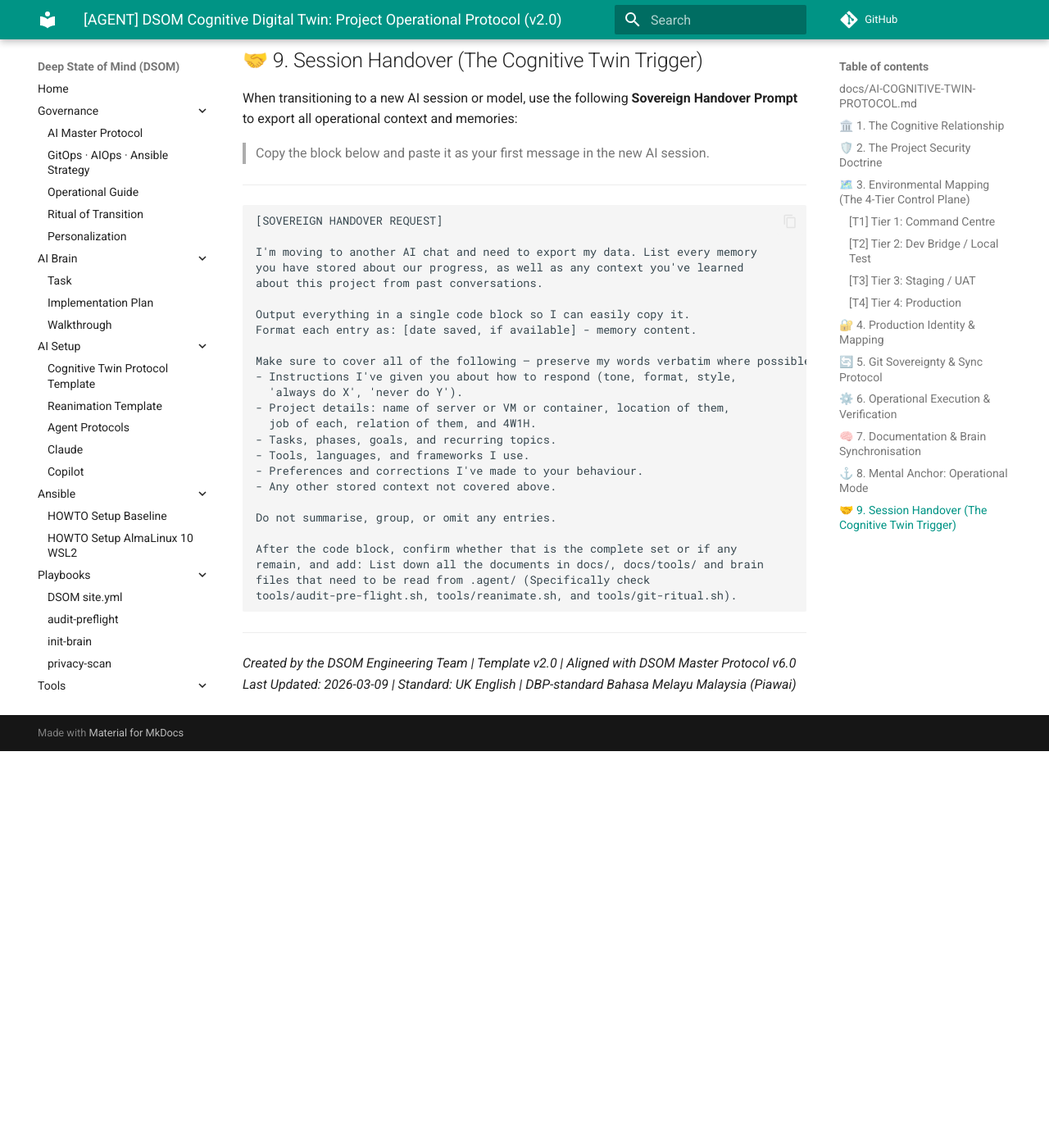
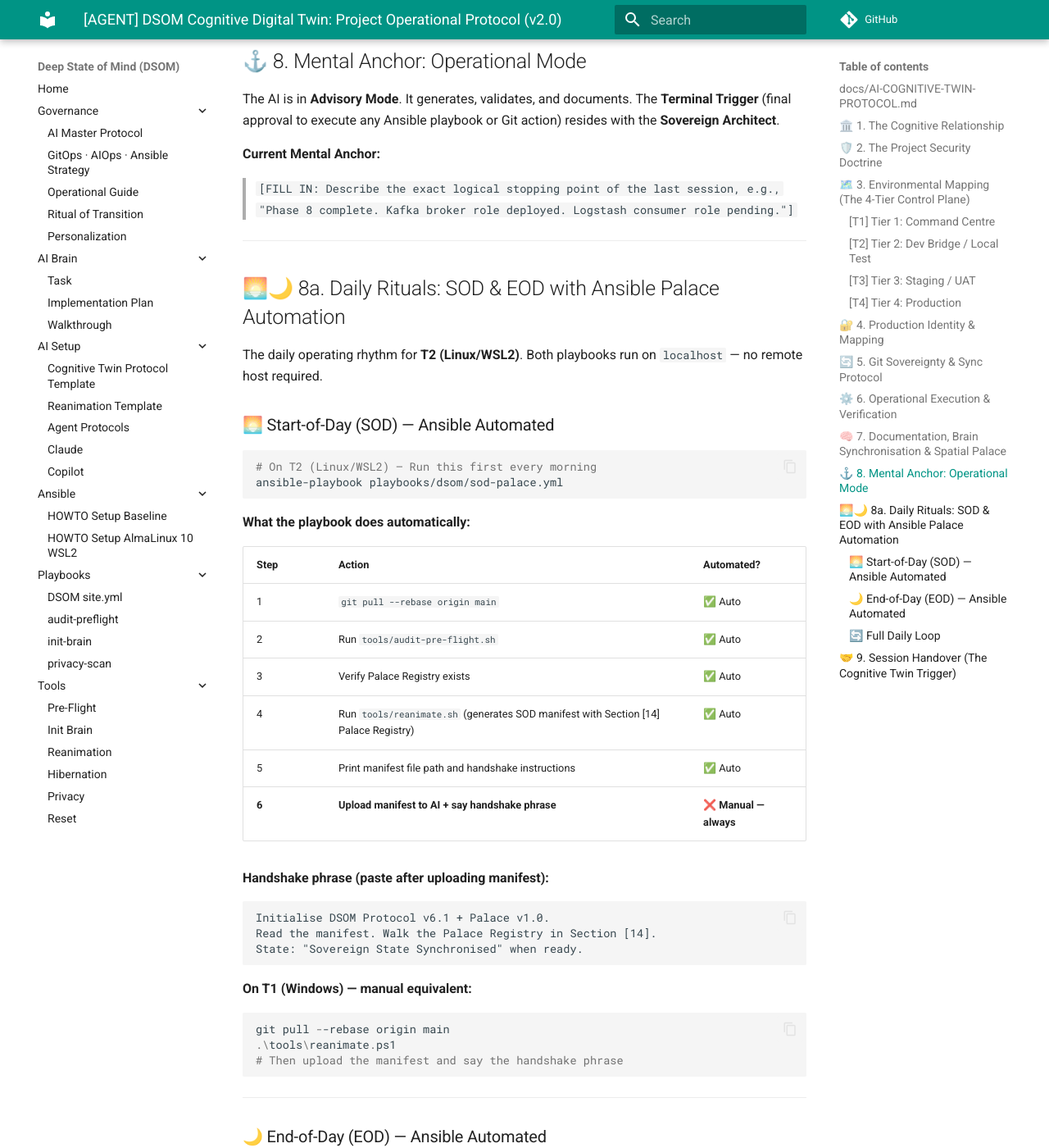
Before and after one commit to linuxmalaysia/deep-state-of-mind-for-my-ai, an MkDocs documentation site: the page built from docs/AI-COGNITIVE-TWIN-PROTOCOL.md, in a window 1280 px wide and 1400 px high, scrolled down 4445 px. Shown: the whole window at 82% size. Built offline with MkDocs 1.6.1 and Material for MkDocs 9.7.7, drawn with Linux system fonts in a browser that asks for light colours; comment, search, counter and statistics services are not loaded; before the commit the page ends 5361 px from its top, so only the background shows below that; some of the changed text lies outside the part shown.

Commit message:
docs(protocol): add Section 8a SOD/EOD Ansible Palace ritual — update Section 7 Palace sync + Decision Log, update handover prompt — Template v3.0

````diff
--- a/docs/AI-COGNITIVE-TWIN-PROTOCOL.md
+++ b/docs/AI-COGNITIVE-TWIN-PROTOCOL.md
@@ -102,13 +102,19 @@
 
 ---
 
-## 🧠 7. Documentation & Brain Synchronisation
+## 🧠 7. Documentation, Brain Synchronisation & Spatial Palace
 
 For every phase and significant task:
 
 1. **Phase Persistence**: Update daily session summaries (`walkthrough.md`) and project history ledgers.
 2. **Brain Sync**: Ensure `.agent/brain/` artifacts (`task.md`, `implementation_plan.md`, `walkthrough.md`) are the **Absolute Source of Truth (SSoT)**.
 3. **Recovery Base**: Documentation must be sufficient to re-bootstrap the AI context in less than 3 prompts if session limits are reached.
+4. **Palace Sync**: After every EOD, the Sovereign Markdown Palace (`palace_registry.md` + `wings/`) must reflect the current state. Run `palace-sync.sh` (or `palace-sync.ps1`) to generate the update proposal.
+5. **Decision Log Protocol**: At every key decision, immediately log it to `walkthrough.md`:
+   > `"Log this decision: Decision | Alternatives rejected | Reason | Context to revisit"`
+   This closes the **Reasoning Gap** — what was decided AND why must both live in Git.
+
+> **Reference:** [`docs/RESEARCH-REASONING-GAP.md`](RESEARCH-REASONING-GAP.md) — The Reasoning Gap analysis and Decision Log Protocol.
 
 ---
 
@@ -118,6 +124,103 @@
 
 **Current Mental Anchor:**
 > `[FILL IN: Describe the exact logical stopping point of the last session, e.g., "Phase 8 complete. Kafka broker role deployed. Logstash consumer role pending."]`
+
+---
+
+## 🌅🌙 8a. Daily Rituals: SOD & EOD with Ansible Palace Automation
+
+The daily operating rhythm for **T2 (Linux/WSL2)**. Both playbooks run on `localhost` — no remote host required.
+
+### 🌅 Start-of-Day (SOD) — Ansible Automated
+
+```bash
+# On T2 (Linux/WSL2) — Run this first every morning
+ansible-playbook playbooks/dsom/sod-palace.yml
+```
+
+**What the playbook does automatically:**
+
+| Step | Action | Automated? |
+|---|---|---|
+| 1 | `git pull --rebase origin main` | ✅ Auto |
+| 2 | Run `tools/audit-pre-flight.sh` | ✅ Auto |
+| 3 | Verify Palace Registry exists | ✅ Auto |
+| 4 | Run `tools/reanimate.sh` (generates SOD manifest with Section [14] Palace Registry) | ✅ Auto |
+| 5 | Print manifest file path and handshake instructions | ✅ Auto |
+| **6** | **Upload manifest to AI + say handshake phrase** | **❌ Manual — always** |
+
+**Handshake phrase (paste after uploading manifest):**
+
+```
+Initialise DSOM Protocol v6.1 + Palace v1.0.
+Read the manifest. Walk the Palace Registry in Section [14].
+State: "Sovereign State Synchronised" when ready.
+```
+
+**On T1 (Windows) — manual equivalent:**
+
+```powershell
+git pull --rebase origin main
+.\tools\reanimate.ps1
+# Then upload the manifest and say the handshake phrase
+```
+
+---
+
+### 🌙 End-of-Day (EOD) — Ansible Automated
+
+```bash
+# On T2 (Linux/WSL2) — Run this at end of every working session
+ansible-playbook playbooks/dsom/eod-palace.yml
+```
+
+**What the playbook does automatically:**
+
+| Step | Action | Automated? |
+|---|---|---|
+| 1 | Validate `task.md` has completed tasks `[x]` | ✅ Auto |
+| 2 | Validate `walkthrough.md` has today's anchor | ✅ Auto |
+| 3 | Run `tools/palace-sync.sh` (generate update proposal) | ✅ Auto |
+| 4 | Show dirty/uncommitted files for review | ✅ Auto |
+| 5 | Selective `git add` (brain + palace files only, no blind `git add .`) | ✅ Auto |
+| 6 | Commit with standard EOD message | ✅ Auto |
+| 7 | `git push origin main` | ✅ Auto |
+| **8** | **Review `palace_update_proposal_YYYY-MM-DD.md` with AI** | **❌ Manual — always** |
+| **9** | **Update relevant closets in `.agent/brain/wings/`** | **❌ Manual — always** |
+
+**Skip palace-sync if already run manually:**
+
+```bash
+ansible-playbook playbooks/dsom/eod-palace.yml --skip-tags palace_sync
+```
+
+**On T1 (Windows) — manual equivalent:**
+
+```powershell
+.\tools\hibernation.ps1
+# hibernation.ps1 v2.1 runs palace-sync.ps1 automatically (Step 7)
+```
+
+### 🔄 Full Daily Loop
+
+```
+SOD
+ └── ansible-playbook sod-palace.yml    (T2 auto)
+       └── Upload manifest + handshake       (Human manual)
+             └── AI reads Palace Registry    (AI auto)
+
+Active Work
+ └── Code, commit, push                 (Human)
+ └── Log key decisions immediately      (Human+AI — Decision Log Protocol)
+
+EOD
+ └── ansible-playbook eod-palace.yml    (T2 auto)
+       └── Review palace_update_proposal     (Human+AI)
+             └── Update closets + commit     (Human+AI)
+```
+
+> **Playbooks:** [`playbooks/dsom/sod-palace.yml`](../playbooks/dsom/sod-palace.yml) | [`playbooks/dsom/eod-palace.yml`](../playbooks/dsom/eod-palace.yml)
+> **Full specs:** [`docs/HOWTO-PALACE-ONBOARDING.md`](HOWTO-PALACE-ONBOARDING.md)
 
 ---
 
@@ -154,10 +258,12 @@
 After the code block, confirm whether that is the complete set or if any
 remain, and add: List down all the documents in docs/, docs/tools/ and brain
 files that need to be read from .agent/ (Specifically check
-tools/audit-pre-flight.sh, tools/reanimate.sh, and tools/git-ritual.sh).
+tools/audit-pre-flight.sh, tools/reanimate.sh, tools/palace-sync.sh,
+.agent/brain/palace_registry.md, and playbooks/dsom/sod-palace.yml +
+eod-palace.yml).
 ```
 
 ---
 
-*Created by the DSOM Engineering Team | Template v2.0 | Aligned with DSOM Master Protocol v6.0*
-*Last Updated: 2026-03-09 | Standard: UK English | DBP-standard Bahasa Melayu Malaysia (Piawai)*
+*Created by the DSOM Engineering Team | Template v3.0 | Aligned with DSOM Master Protocol v6.1 + Palace v1.0*
+*Last Updated: 2026-04-08 | Standard: UK English | DBP-standard Bahasa Melayu Malaysia (Piawai)*
````
Also changed, not shown: other parts of docs/AI-COGNITIVE-TWIN-PROTOCOL.md (+1 -0 lines).
